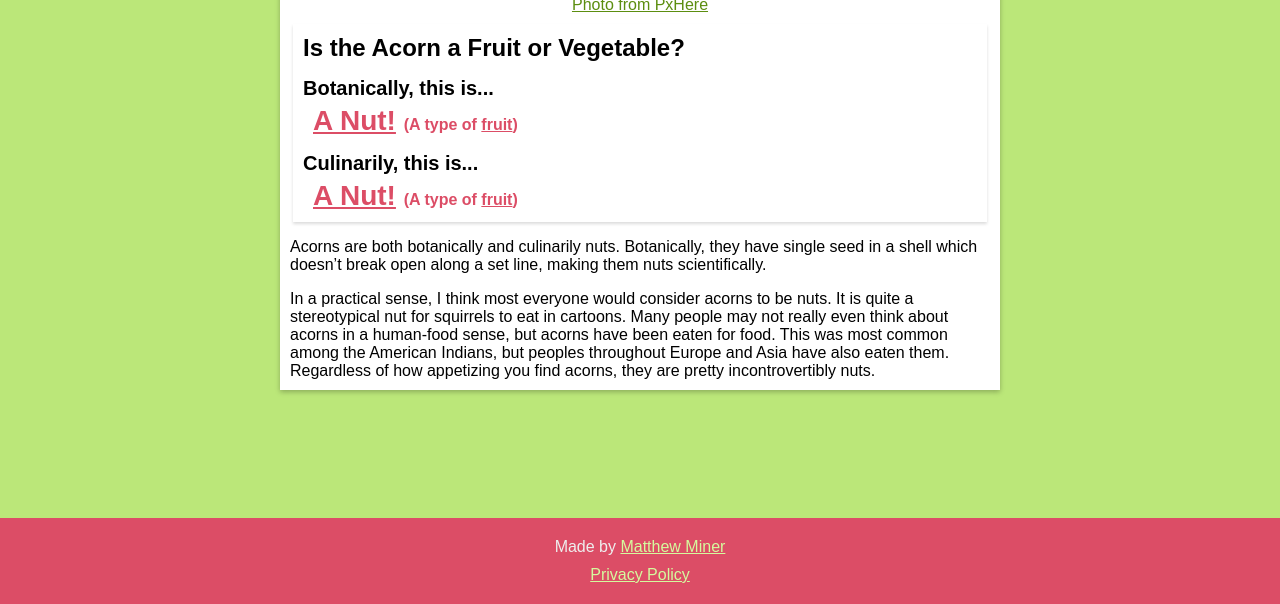
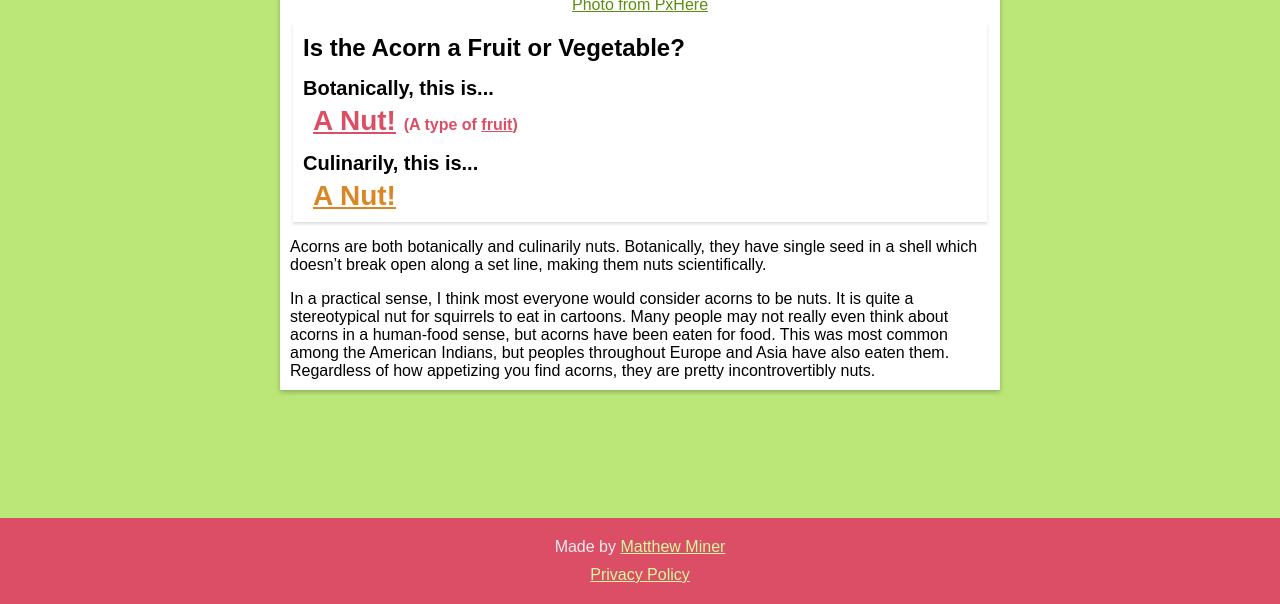
Before and after one commit to mminer237/fruitorvegetable, a Jekyll site: the page built from _items/acorn.md, in a window 1280 px wide, cut to the strip 296-900 px from the top of the page. Built offline with Jekyll 4.4.1, drawn with Linux system fonts in a browser that asks for light colours.

Commit message:
Don't say nuts are culinarily fruits

```diff
--- a/_layouts/item.html
+++ b/_layouts/item.html
@@ -37,7 +37,11 @@ item_question_title: true
 	{% for culinary_type_name in page.culinarily %}
 		{% assign culinary_type = site.types | where:"type", culinary_type_name | first %}
 		{% assign parent_culinary_type = site.types | where:"type", culinary_type.parent_type | first %}
-		{% assign parent_culinary_type_name = parent_culinary_type.type | split: 'XXXXX' %}
+		{% if culinary_type_name != "nut" %}
+			{% assign parent_culinary_type_name = parent_culinary_type.type | split: 'XXXXX' %}
+		{% else %}
+			{% assign parent_culinary_type_name = '' | split: 'XXXXX' %}
+		{% endif %}
 		{% assign parent_culinary_type_names = parent_culinary_type_names | concat: parent_culinary_type_name %}
 	{% endfor %}
 
@@ -90,7 +94,7 @@ item_question_title: true
 						{%- endif -%}
 					</a>
 					{% assign parent_culinary_type = site.types | where:"type", culinary_type.parent_type | first %}
-					{% if parent_culinary_type %}
+					{% if parent_culinary_type and culinary_type_name != "nut" %}
 						<span class="answer-parent">(A type of <a href="{{ parent_culinary_type.url }}">{{ parent_culinary_type.title | downcase }}</a>)</span>
 					{% endif %}
 				{% endfor %}
--- a/_pages/confusing-items.html
+++ b/_pages/confusing-items.html
@@ -23,14 +23,13 @@ regenerate: true
 			{% endif %}
 
 			{% assign culinary_type = site.types | where:"type", item.culinarily | first %}
-			{% assign parent_culinary_type = site.types | where:"type", culinary_type.parent_type | first %}
-			{% if item.culinarily != "fruit" and culinary_type.parent_type != "fruit" %}
+			{% if item.culinarily != "fruit" and culinary_type.parent_type != "fruit" or item.culinarily == "nut" %}
 				{% assign is_not_fruit = true %}
 			{% else %}
 				{% assign is_not_fruit = false %}
 			{% endif %}
 
-			{% if is_fruit and is_not_fruit %}
+			{% if is_fruit and is_not_fruit and item.botanically != "nut" %}
 				<li><a href="{{ item.url }}">{{ item.title }}</a></li>
 			{% endif %}
 		{% endfor %}
--- a/css/style.scss
+++ b/css/style.scss
@@ -10,6 +10,7 @@ $secondary-color: hsl(84, 80%, 31%);
 $lightish-secondary-color: hsl(84, 70%, 69%);
 $light-secondary-color: hsl(84, 90%, 80%);
 $grain-color: hsl(49, 82%, 63%);
+$nut-color: hsl(32, 72%, 50%);
 $black-hover-color: #333;
 :root {
 	--text-color: black;
@@ -204,6 +205,9 @@ figcaption {
 	> div:not(:first-child) {
 		margin-top: 15px;
 	}
+	.nut .answer {
+		color: $nut-color;
+	}
 	.fruit .answer {
 		color: $primary-color;
 	}
@@ -213,7 +217,7 @@ figcaption {
 	.grain .answer {
 		color: $grain-color;
 	}
-	:not(.fruit):not(.vegetable):not(.grain)>.answer a:hover {
+	:not(.fruit):not(.vegetable):not(.grain):not(.nut)>.answer a:hover {
 		color: $black-hover-color;
 	}
 
```
